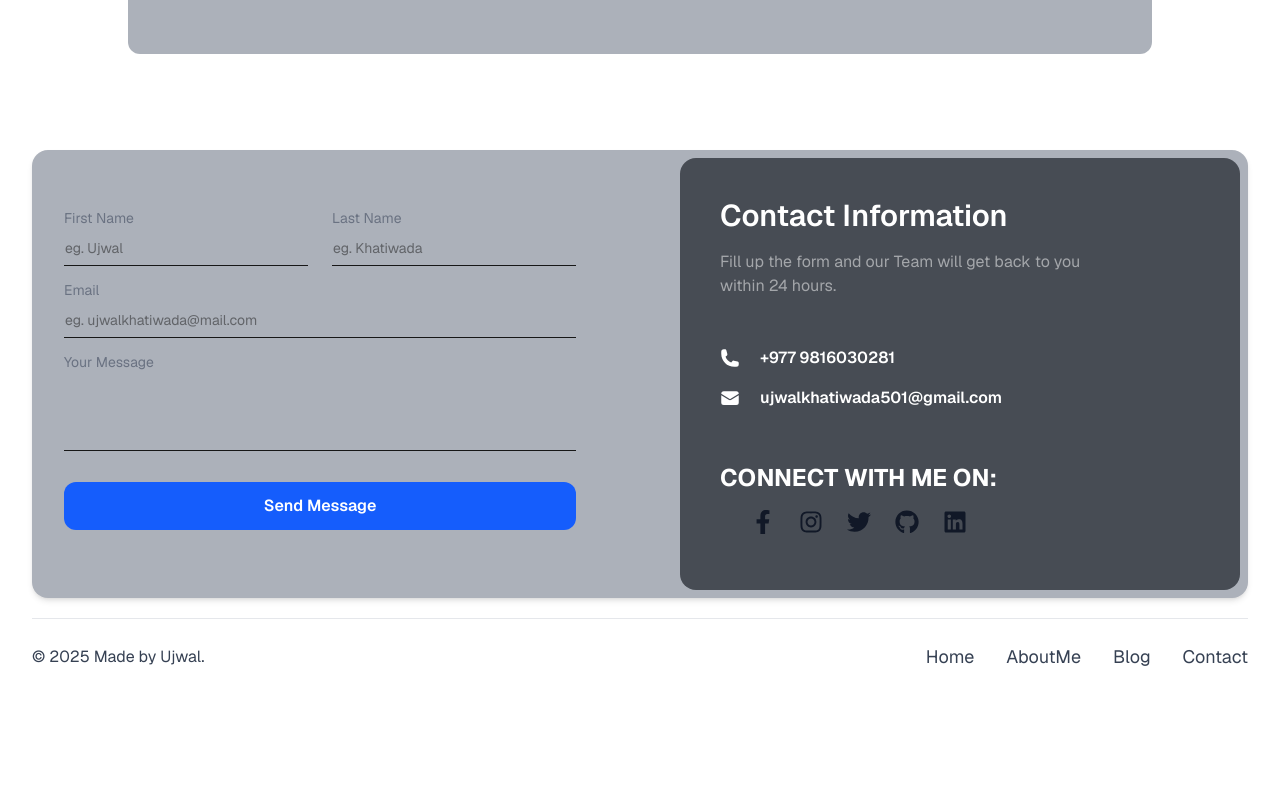
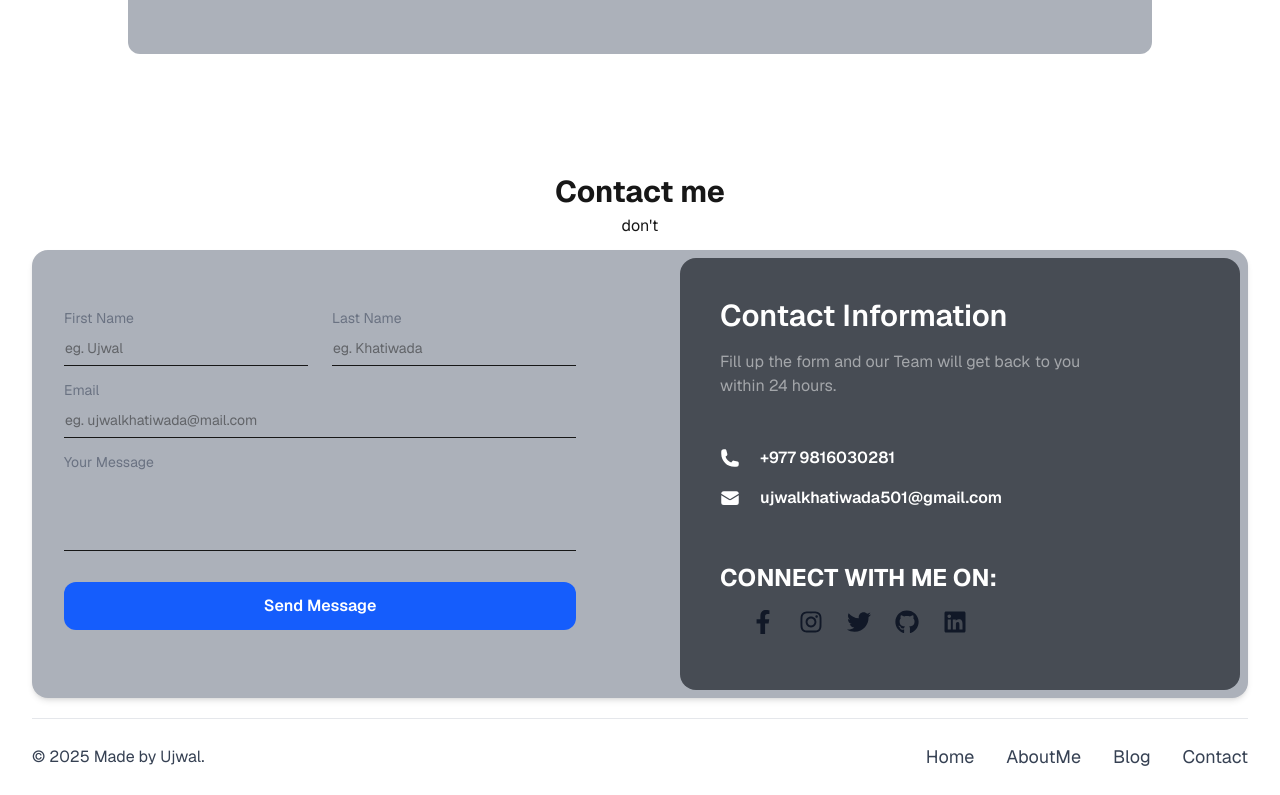
Before and after one commit to ujwal-khatiwada/portfolio-react, a Next.js app: page / in a window 1280 px wide. Shown: the part 3364-4159 px from the top of the page. Before the commit the page ends 4059 px from the top, so only its background shows below. Built offline with nearby package versions, Linux system fonts and the light colour scheme; no server answers.

Commit message:
contact text added in homepage

```diff
--- a/src/app/page.jsx
+++ b/src/app/page.jsx
@@ -19,9 +19,16 @@ export default function Home() {
       <Skills />
       <Projects />
       <Testimonial />
+      <h1 className="text-3xl font-bold text-center mt-6 mb-1 text-[var(--foreground)]">
+        Contact me
+      </h1>
+      <p className="text-center mb-3 text-[var(--foreground)]">
+        don't
+      </p>
       <ContactForm />
       <Footer />
       {/* <UsersPage /> */}
     </div>
   );
+
 }
```
